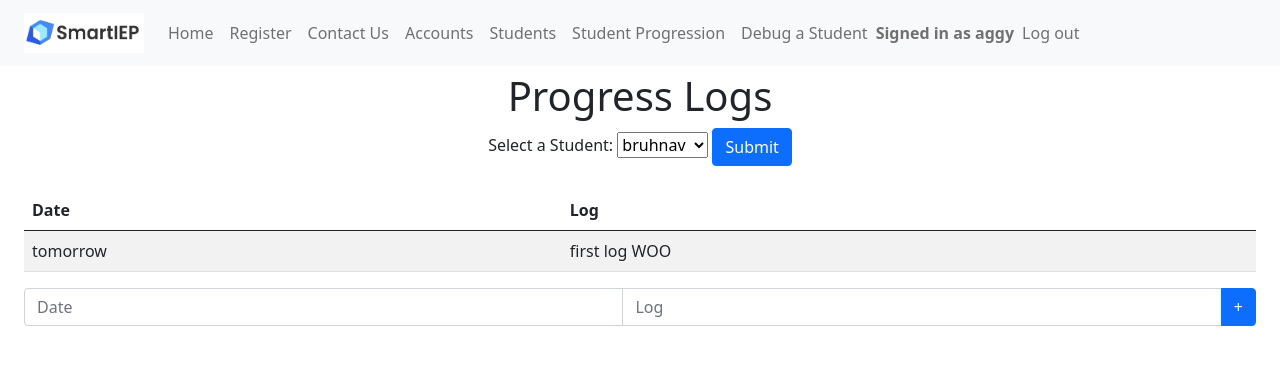
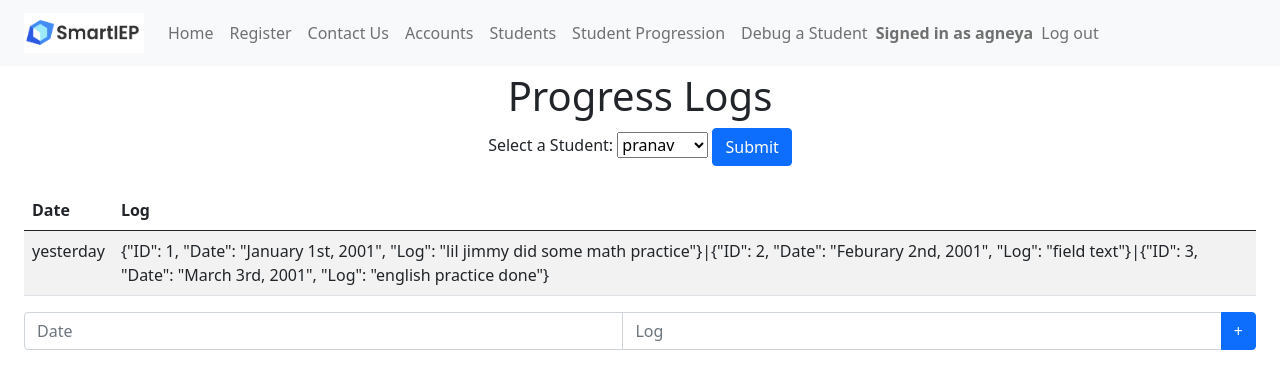
Before and after one commit to Vort3xed/SmartIEPV1, a Flask app: page /logs in a window 1280 px wide. Shown: the top 389 px of the page. Run offline with Flask 3, Linux system fonts and the light colour scheme; a user stored in the database is signed in; some libraries are stand-ins or nearby versions.

Commit message:
no more logs table, logs added as a column to students

```diff
--- a/app.py
+++ b/app.py
@@ -25,6 +25,10 @@
 MAX_GOALS = 100
 #Maximum possible amount of goals that can be created
 
+STUDENT_LOG_NAME = ""
+STUDENT_LOG_ID = 1
+#The ID of the student that is currently being logged
+
 class Accounts(UserMixin, db.Model):
 	__tablename__ = 'accounts'
 	account_id = db.Column(db.Integer, primary_key=True)
@@ -44,14 +48,15 @@
 	grade = db.Column(db.Integer)
 	dateofbirth = db.Column(db.String(200),nullable=False)
 	tasks = db.Column(db.String(500),nullable=False)
+	logs = db.Column(db.String(500),nullable=False)
 #Table of all students
 
-class Logs(db.Model):
-	__tablename__ = 'logs'
-	student_id = db.Column(db.Integer, primary_key=True)
-	date = db.Column(db.String(200),nullable=False)
-	log = db.Column(db.String(500),nullable=False)
-#Table of progress logs for each student
+# class Logs(db.Model):
+# 	__tablename__ = 'logs'
+# 	student_id = db.Column(db.Integer, primary_key=True)
+# 	date = db.Column(db.String(200),nullable=False)
+# 	log = db.Column(db.String(500),nullable=False)
+# #Table of progress logs for each student
 
 @login_manager.user_loader
 def load_user(account_id):
@@ -236,9 +241,21 @@
 @main.route("/logs", methods=('GET', 'POST'))
 @login_required
 def logs():
-	logs = Logs.query.all()
-	students = Students.query.all()
-	return(render_template("progresslogs.html", logs=logs, students=students))
+	if request.method == 'POST':
+		student_selected = request.form["selectstudent"]
+		global STUDENT_LOG_NAME
+		global STUDENT_LOG_ID
+		STUDENT_LOG_NAME = student_selected
+
+		student_selected_obj = Students.query.filter_by(name=student_selected).first()
+
+		STUDENT_LOG_ID = student_selected_obj.student_id
+
+		students = Students.query.all()
+		return(render_template("progresslogs.html", students=students, student_log_id=STUDENT_LOG_ID))
+	else:
+		students = Students.query.all()
+		return(render_template("progresslogs.html", students=students, student_log_id=STUDENT_LOG_ID))
 
 @main.route("/terminatestudent", methods=('GET', 'POST'))
 @login_required
@@ -297,7 +314,7 @@
 		if user:
 			flash('Student already exists')
 			return(render_template("createstudent.html"))
-		created_student = Students(name=name,grade=grade,dateofbirth=dateofbirth,tasks=tasks)
+		created_student = Students(name=name,grade=grade,dateofbirth=dateofbirth,tasks=tasks,logs="")
 		db.session.add(created_student)
 		db.session.commit()
 	return redirect(url_for('main.students'))
--- a/jsontesting.py
+++ b/jsontesting.py
@@ -1,6 +1,6 @@
 import json
 
-LOG_STRING = '{"ID": 3, "Date": "Feburary 2nd, 2002", "Log": "lil jimmy did some math practice"}|{"ID": 4, "Date": "January 1st, 2001", "Log": "field text"}'
+LOG_STRING = '{"ID": 1, "Date": "January 1st, 2001", "Log": "lil jimmy did some math practice"}|{"ID": 2, "Date": "Feburary 2nd, 2001", "Log": "field text"}|{"ID": 3, "Date": "March 3rd, 2001", "Log": "english practice done"}'
 
 LOGS = LOG_STRING.split("|")
 
--- a/templates/progresslogs.html
+++ b/templates/progresslogs.html
@@ -22,11 +22,11 @@
             &nbsp;
             <div style="text-align: center">
                 <h1 class="mt-5">Progress Logs</h1>
-                <form action="/renderlogs">
+                <form method = "post" action="/logs">
                     <label for="selectstudent">Select a Student:</label>
                     <select id="selectstudent" name="selectstudent">
                         {% for student in students %}
-                        <option value="{{ student.id }}">{{ student.name }}</option>
+                        <option>{{ student.name }}</option>
                         {% endfor %}
                     </select>
                     <button class="btn btn-primary" type="submit">Submit</button>
@@ -44,16 +44,13 @@
                         </tr>
                     </thead>
                     <tbody>
-                        {% for log in logs %}
                         <tr>
-                            <td>{{ log.date }}</td>
-                            <td>{{ log.log }}</td>
-                            <!-- <td>{{ log.goal }}</td>
-                            <td>{{ log.progress }}</td>
-                            <td>{{ log.comments }}</td>
-                            <td><a href="/editprogresslog/{{ log.id }}">Edit</a></td> -->
+                            <td>yesterday</td>
+                            <td>{{ students[student_log_id - 1].logs }}</td>
+
                         </tr>
-                        {% endfor %}
+                        <!-- {{ students[student_log_id - 1] }} -->
+
                     </tbody>
                 </table>
                 <form action="/modifylogs">
```
Also changed, not shown: instance/people.db.
